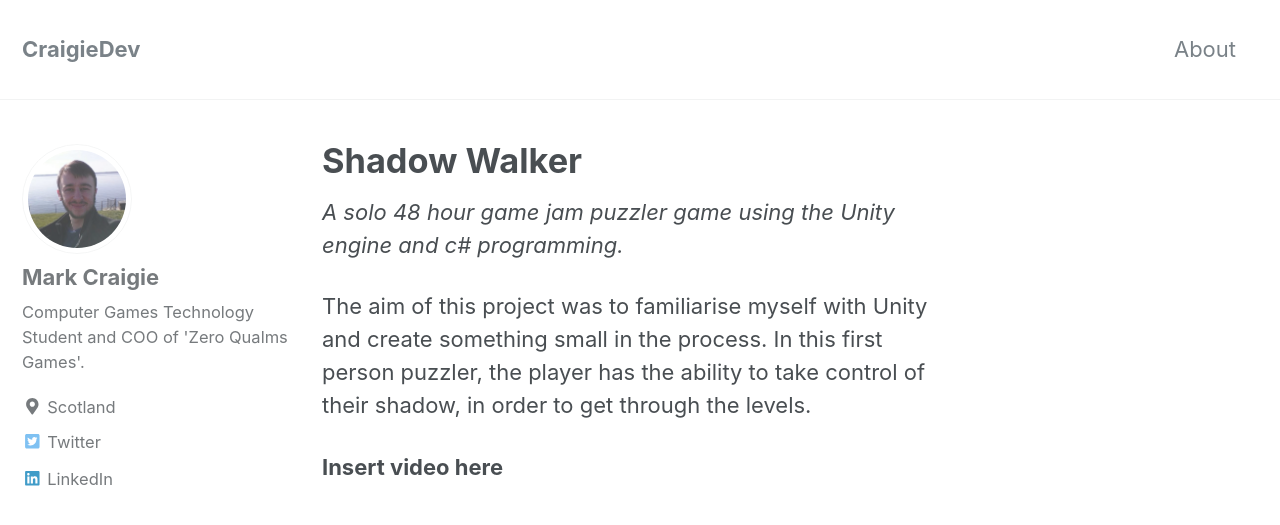
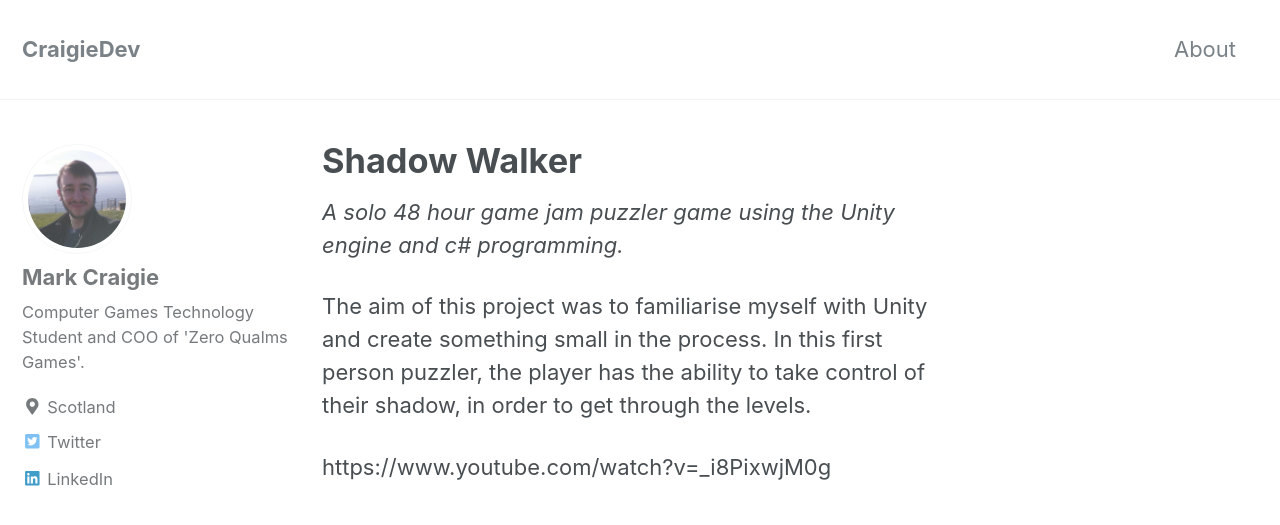
Before and after one commit to LeSmurk/CraigieDev, a Jekyll site: the page built from _pages/shadowwalker.md, in a window 1280 px wide and 900 px high. Shown: the top 525 px of the window. Built offline with Jekyll 4.4.1, drawn with Linux system fonts in a browser that asks for light colours; nearby versions of some CDN libraries.

Commit message:
Update shadowwalker.md

```diff
--- a/_pages/shadowwalker.md
+++ b/_pages/shadowwalker.md
@@ -7,4 +7,4 @@ permalink: /pages/shadowwalker
 
  The aim of this project was to familiarise myself with Unity and create something small in the process. In this first person puzzler, the player has the ability to take control of their shadow, in order to get through the levels.
 
- **Insert video here**
+https://www.youtube.com/watch?v=_i8PixwjM0g
```
